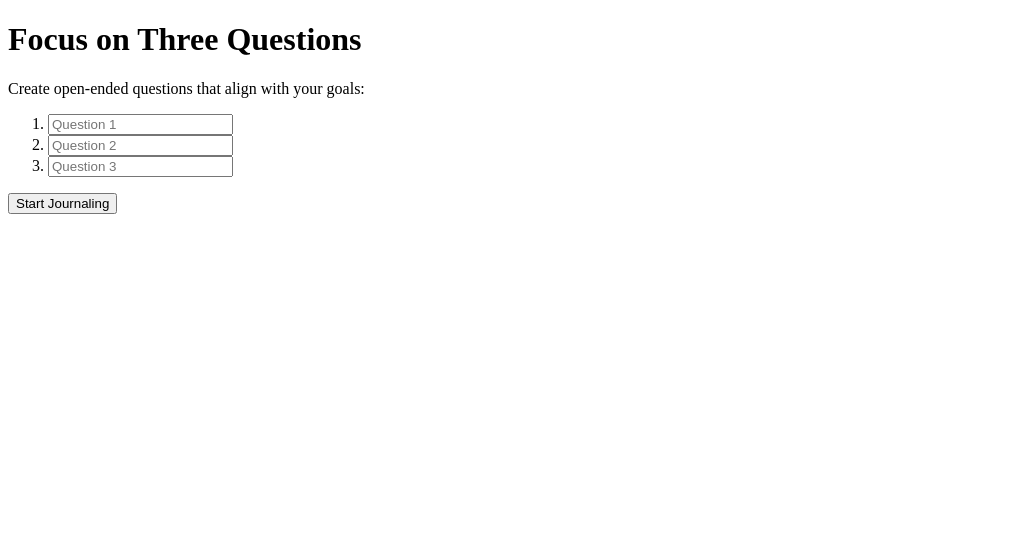
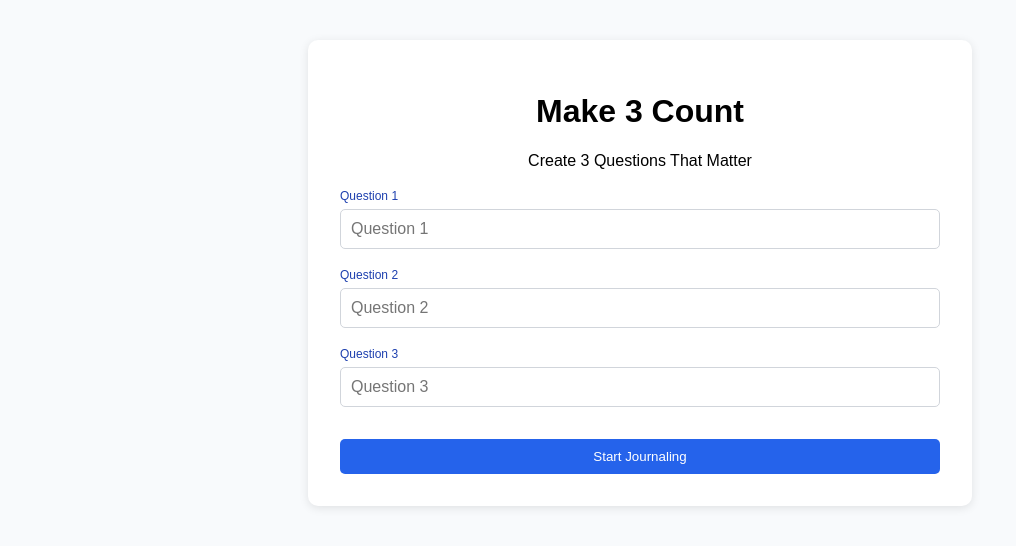
Before and after one commit to ryansaballa/reflect, a plain HTML site: page index.html in a window 1280 px wide. Shown: the whole page, without its empty margins (0-1016 px from the left). Drawn offline with Linux system fonts and the light colour scheme.

Commit message:
update UI

```diff
--- a/index.html
+++ b/index.html
@@ -3,12 +3,13 @@
   <head>
     <meta charset="UTF-8" />
     <meta name="viewport" content="width=device-width, initial-scale=1.0" />
-    <title>Your Reflection Journal</title>
+    <title>Focus Journal Entry</title>
+    <link rel="stylesheet" href="style.css" />
   </head>
   <body>
     <main class="container">
-      <h1>Focus on Three Questions</h1>
-      <p>Create open-ended questions that align with your goals:</p>
+      <h1>Make 3 Count</h1>
+      <p class="tag">Create 3 Questions That Matter</p>
 
       <ol>
         <li><input type="text" id="q1" placeholder="Question 1" /></li>
--- a/style.css
+++ b/style.css
@@ -6,6 +6,9 @@ body {
 }
 
 .container {
+  display: flex;
+  flex-direction: column;
+  justify-content: left;
   background: white;
   max-width: 600px;
   margin: auto;
@@ -85,12 +88,24 @@ button:hover {
 
 /* Landing Page - Questions */
 
+.tag {
+  margin: 0 auto;
+}
+
 ol {
-  padding-left: 1.2rem;
+  padding-left: 0px;
+  margin-left: 0px;
+  list-style-position: inside;
 }
 
 li {
   margin-bottom: 1rem;
+}
+
+ol li::marker {
+  content: "Question " counter(list-item);
+  font-size: 0.75rem;
+  color: #1e40af;
 }
 
 input {
@@ -100,6 +115,7 @@ input {
   border: 1px solid #d1d5db;
   font-size: 1rem;
   margin-top: 5px;
+  box-sizing: border-box;
 }
 
 input:focus {
```
Also changed, not shown: prompts.html (+1 -1 lines).
